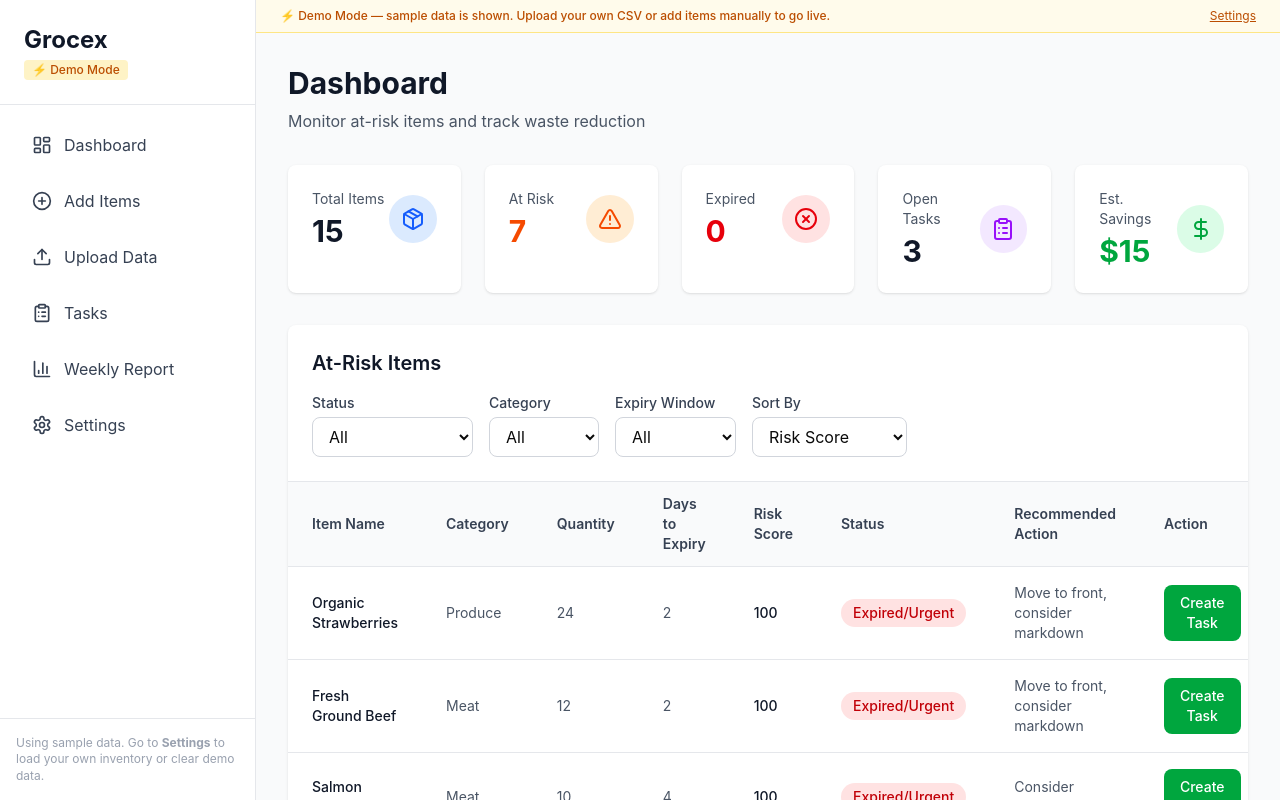
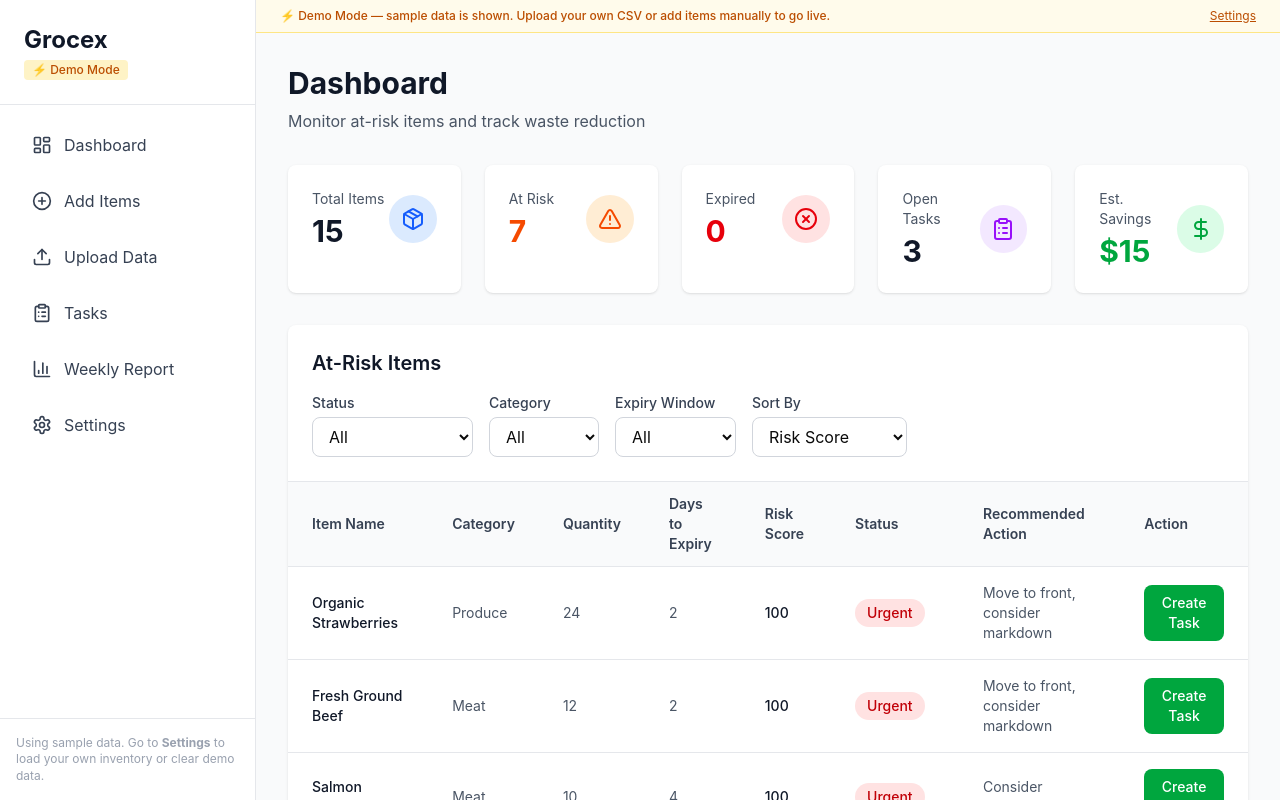
Before and after one commit to theofficialzapman/grocex-mvp, a React (Vite) app: page /app in a window 1280 px wide. Built offline with nearby package versions, Linux system fonts and the light colour scheme.

Commit message:
fix urgent status label

```diff
--- a/src/app/components/StatusBadge.tsx
+++ b/src/app/components/StatusBadge.tsx
@@ -1,7 +1,7 @@
 import { ItemStatus } from '../types';
 
 const statusConfig: Record<ItemStatus, { bg: string; text: string; label: string }> = {
-  red: { bg: 'bg-red-100', text: 'text-red-700', label: 'Expired/Urgent' },
+  red: { bg: 'bg-red-100', text: 'text-red-700', label: 'Urgent' },
   orange: { bg: 'bg-orange-100', text: 'text-orange-700', label: 'At Risk' },
   yellow: { bg: 'bg-yellow-100', text: 'text-yellow-700', label: 'Warning' },
   green: { bg: 'bg-green-100', text: 'text-green-700', label: 'Good' },
```
